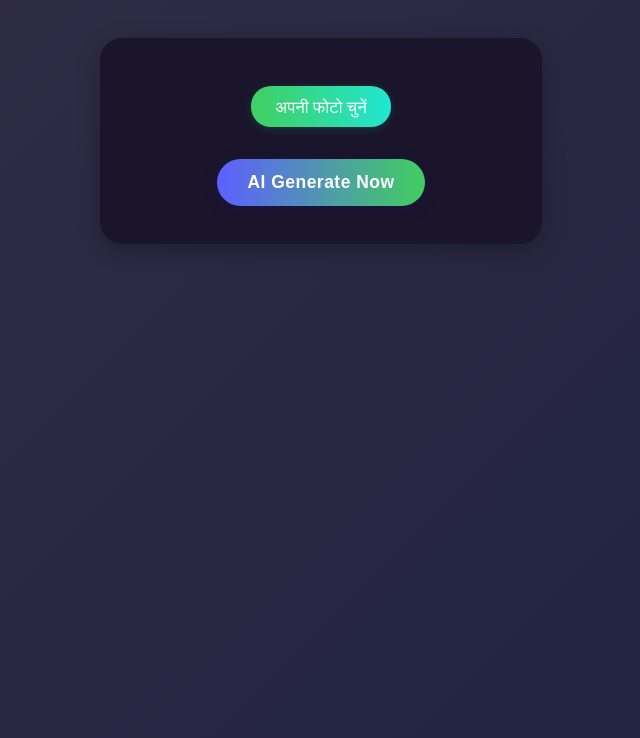
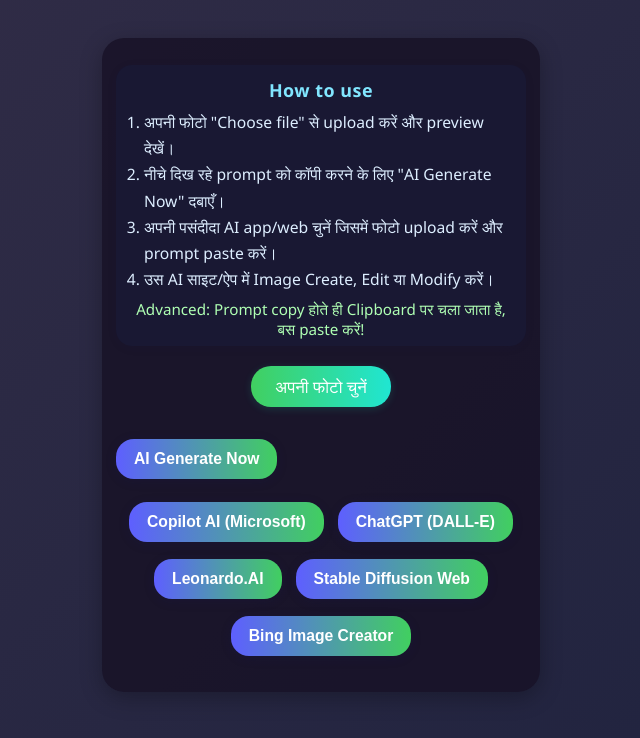
Before and after one commit to allwaysyou/aiimage, a website: page card.html in a window 1280 px wide. Shown: the whole page, without its empty margins (319-959 px from the left). Drawn offline with Linux system fonts and the light colour scheme; no server answers.

Commit message:
Update card.html

```diff
--- a/card.html
+++ b/card.html
@@ -6,97 +6,71 @@
   <title>AI Card – Generate Photo</title>
   <style>
     body {
-      margin: 0;
-      min-height: 100vh;
+      margin: 0; min-height:100vh;
       background: linear-gradient(135deg, #322D47 0, #1E223E 100%);
       font-family: 'Segoe UI', Arial, sans-serif;
     }
     .container {
-      width: 98vw;
-      max-width: 410px;
-      background: rgba(23,18,38,0.83);
-      border-radius: 22px;
-      box-shadow: 0 6px 22px #00000045;
-      margin: 38px auto 18px;
-      padding: 28px 16px 24px;
+      width:98vw; max-width:410px; background:rgba(23,18,38,0.83);
+      border-radius:22px; box-shadow:0 6px 22px #00000045;
+      margin:38px auto 18px; padding:27px 14px 22px;
     }
-    .card-title {
-      text-align:center;
-      font-size: 1.33rem;
-      font-weight: 700;
-      color: #fde2ff;
-      margin-bottom: 5px;
-      letter-spacing:1px;
+    .how-use {
+      background: #191935dc; color: #f3f3ff;
+      border-radius: 16px; padding:13px 10px 7px; margin-bottom:20px;
+      font-size:1.07rem;
+      box-shadow:0 2px 12px #15155a0c;
     }
-    .prompt-text {
-      color: #a7e1ed;
-      font-size:1.04rem;
-      margin-bottom: 20px;
-      text-align:center;
-      font-weight:400;
-      word-break: break-word;
+    .how-use h2 {
+      font-size:1.12rem;font-weight:700;color:#81e6ff;margin-bottom:7px;margin-top:0;
+      letter-spacing:0.5px;text-align:center;
     }
-    .upload-section {
-      margin-bottom: 22px;
-      text-align:center;
+    .how-use ol {
+      margin:0 0 7px 18px;padding:0;font-size:0.98rem;line-height:1.67;
+      color:#ddeeff;
     }
+    .card-title {text-align:center;font-size:1.33rem;font-weight:700;color:#fde2ff;margin-bottom:5px;}
+    .prompt-text {color:#a7e1ed;font-size:1.03rem;margin-bottom:20px;text-align:center;font-weight:400;word-break:break-word;}
+    .upload-section {margin-bottom:22px;text-align:center;}
     .file-label {
-      background: linear-gradient(90deg,#41cf60 0,#20e6d2 100%);
-      color: #fff;
-      padding: 9px 24px;
-      border-radius: 20px;
-      font-weight:500;
-      cursor:pointer;
-      display:inline-block;
-      margin-bottom:10px;
-      font-size: 1.05rem;
-      box-shadow:0 2px 8px #25ffcc22;
-      border:none;
+      background:linear-gradient(90deg,#41cf60 0,#20e6d2 100%);
+      color:#fff; padding:9px 24px; border-radius:20px; font-weight:500;
+      cursor:pointer; display:inline-block; margin-bottom:10px;
+      font-size:1.05rem; box-shadow:0 2px 8px #25ffcc22; border:none;
     }
-    #fileInput { display: none; }
+    #fileInput {display:none;}
     #previewImg {
-      display:block;
-      margin:10px auto 16px;
-      width:96%;
-      max-width:340px;
-      aspect-ratio:16/9;
-      height:auto;
-      object-fit:cover;
-      border-radius:15px;
-      box-shadow:0 2px 12px #00000018;
-      background:#fff;
+      display:block;margin:10px auto 16px;width:96%;max-width:340px;aspect-ratio:16/9;height:auto;
+      object-fit:cover;border-radius:15px;box-shadow:0 2px 12px #00000018;background:#fff;
     }
-    .generate-btn {
-      background: linear-gradient(90deg,#5e5fff 0,#41cf60 100%);
-      color:#fff;
-      font-weight:700;
-      border:none;
-      border-radius:24px;
-      padding:13px 30px;
-      font-size:1.09rem;
-      margin:18px auto 14px;
-      display:block;
-      cursor:pointer;
-      box-shadow:0 3px 18px #2500ff18;
-      transition: all 0.18s;
-      letter-spacing:0.5px;
+    .ai-buttons {
+      display: flex; flex-wrap:wrap; gap:10px 14px; justify-content:center; margin:16px 0 7px;
     }
-    .generate-btn:hover { transform:translateY(-2px); opacity:0.92;}
-    .copied-text {
-      color:#94f5b7;
-      font-size:0.99rem;
-      text-align:center;
-      margin-top:9px;
+    .ai-btn {
+      background:linear-gradient(90deg,#5e5fff 0,#41cf60 100%);
+      color:#fff;font-weight:700;border:none;border-radius:18px;padding:11px 18px;
+      font-size:0.98rem;cursor:pointer;transition:all 0.17s;box-shadow:0 2px 12px #15156623;min-width:110px;
+      margin-bottom:7px;
     }
-    @media (max-width: 480px) {
-      .container { padding:14px 4vw 16px; }
-      #previewImg { max-width:97vw; }
-      .card-title {font-size:1.15rem;}
-    }
+    .ai-btn:hover { opacity:0.93; transform:translateY(-2px);}
+    .copied-text {color:#94f5b7;font-size:0.99rem;text-align:center;margin-top:9px;}
+    @media (max-width:480px){ .container{padding:14px 4vw 16px;} #previewImg{max-width:97vw;} .card-title{font-size:1.15rem;} }
   </style>
 </head>
 <body>
   <div class="container">
+    <!-- HOW TO USE SECTION -->
+    <div class="how-use">
+      <h2>How to use</h2>
+      <ol>
+        <li>अपनी फोटो "Choose file" से upload करें और preview देखें।</li>
+        <li>नीचे दिख रहे prompt को कॉपी करने के लिए "AI Generate Now" दबाएँ।</li>
+        <li>अपनी पसंदीदा AI app/web चुनें जिसमें फोटो upload करें और prompt paste करें।</li>
+        <li>उस AI साइट/ऐप में Image Create, Edit या Modify करें।</li>
+      </ol>
+      <div style="font-size:0.95rem;color:#afffb3;text-align:center;">Advanced: Prompt copy होते ही Clipboard पर चला जाता है, बस paste करें!</div>
+    </div>
+    <!-- ACTUAL CARD DATA -->
     <div class="card-title" id="cardTitle"></div>
     <div class="prompt-text" id="cardPrompt"></div>
     <div class="upload-section">
@@ -104,12 +78,19 @@
       <input type="file" id="fileInput" accept="image/*">
       <img id="previewImg" style="display:none;" />
     </div>
-    <button class="generate-btn" id="genBtn">AI Generate Now</button>
+    <button class="ai-btn" id="genBtn">AI Generate Now</button>
     <div class="copied-text" id="copiedText"></div>
+    <!-- 4-5 AI Web/App Buttons -->
+    <div class="ai-buttons">
+      <button class="ai-btn" onclick="window.open('https://copilot.microsoft.com/', '_blank')">Copilot AI (Microsoft)</button>
+      <button class="ai-btn" onclick="window.open('https://chat.openai.com/', '_blank')">ChatGPT (DALL-E)</button>
+      <button class="ai-btn" onclick="window.open('https://app.leonardo.ai/', '_blank')">Leonardo.AI</button>
+      <button class="ai-btn" onclick="window.open('https://huggingface.co/spaces/stablediffusion/stable-diffusion', '_blank')">Stable Diffusion Web</button>
+      <button class="ai-btn" onclick="window.open('https://www.bing.com/images/create/', '_blank')">Bing Image Creator</button>
+    </div>
   </div>
   <script>
     const backendBase = 'https://aiimage-q8fv.onrender.com';
-    // Get card id from URL (card.html?id=xyz)
     const urlParams = new URLSearchParams(window.location.search);
     const cardId = urlParams.get('id');
     async function fetchCard() {
@@ -144,9 +125,8 @@
       document.getElementById('genBtn').onclick = function() {
         navigator.clipboard.writeText(card.promptText).then(()=>{
           document.getElementById('copiedText').textContent =
-            'Prompt copied! अब Microsoft Copilot पर जाइये, फोटो upload करें और prompt paste करें.';
+            'Prompt copied! अब अपनी पसंदीदा AI साइट पर फोटो upload करें और prompt paste करें.';
         });
-        window.open('https://copilot.microsoft.com/', '_blank');
       };
     }
     init();
```
